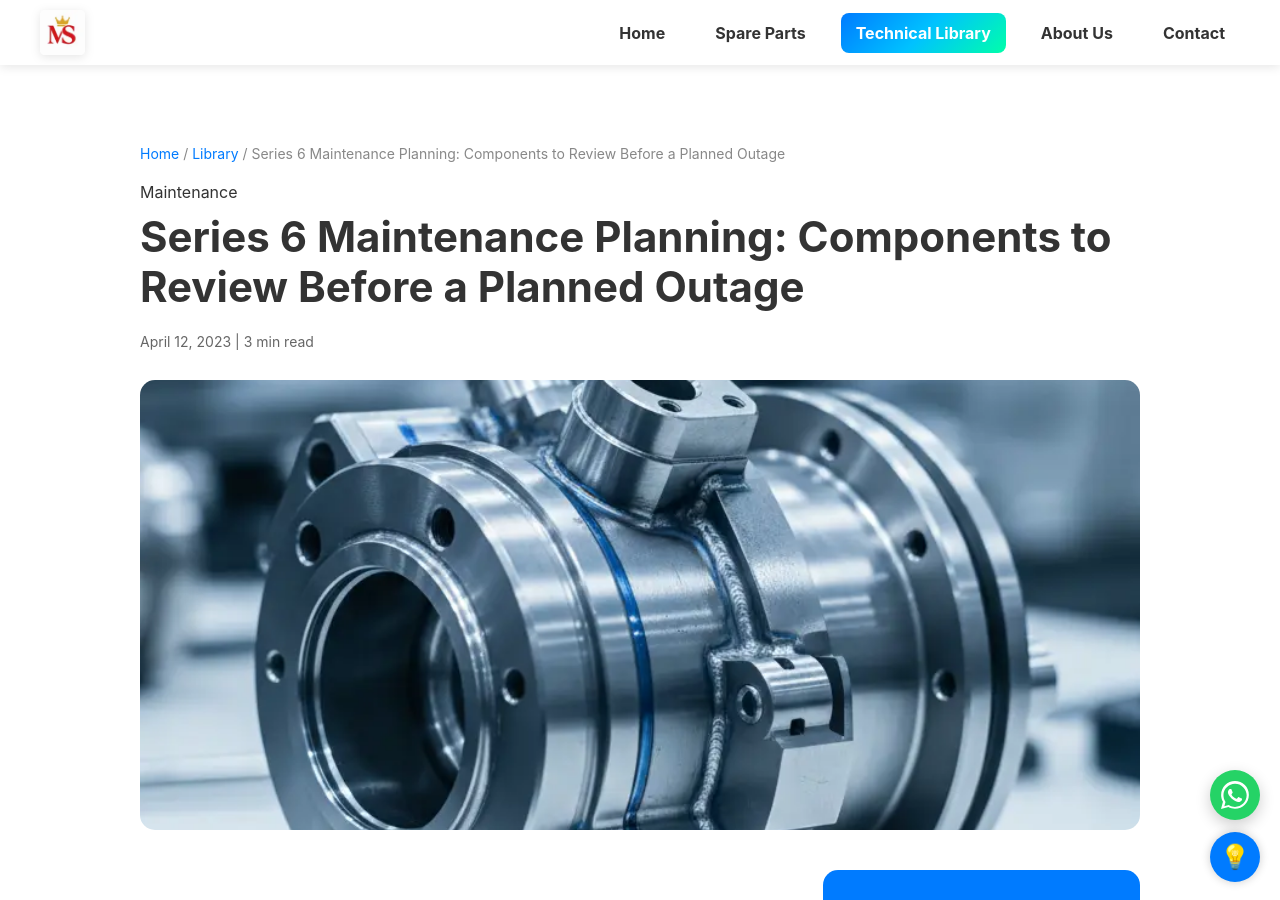
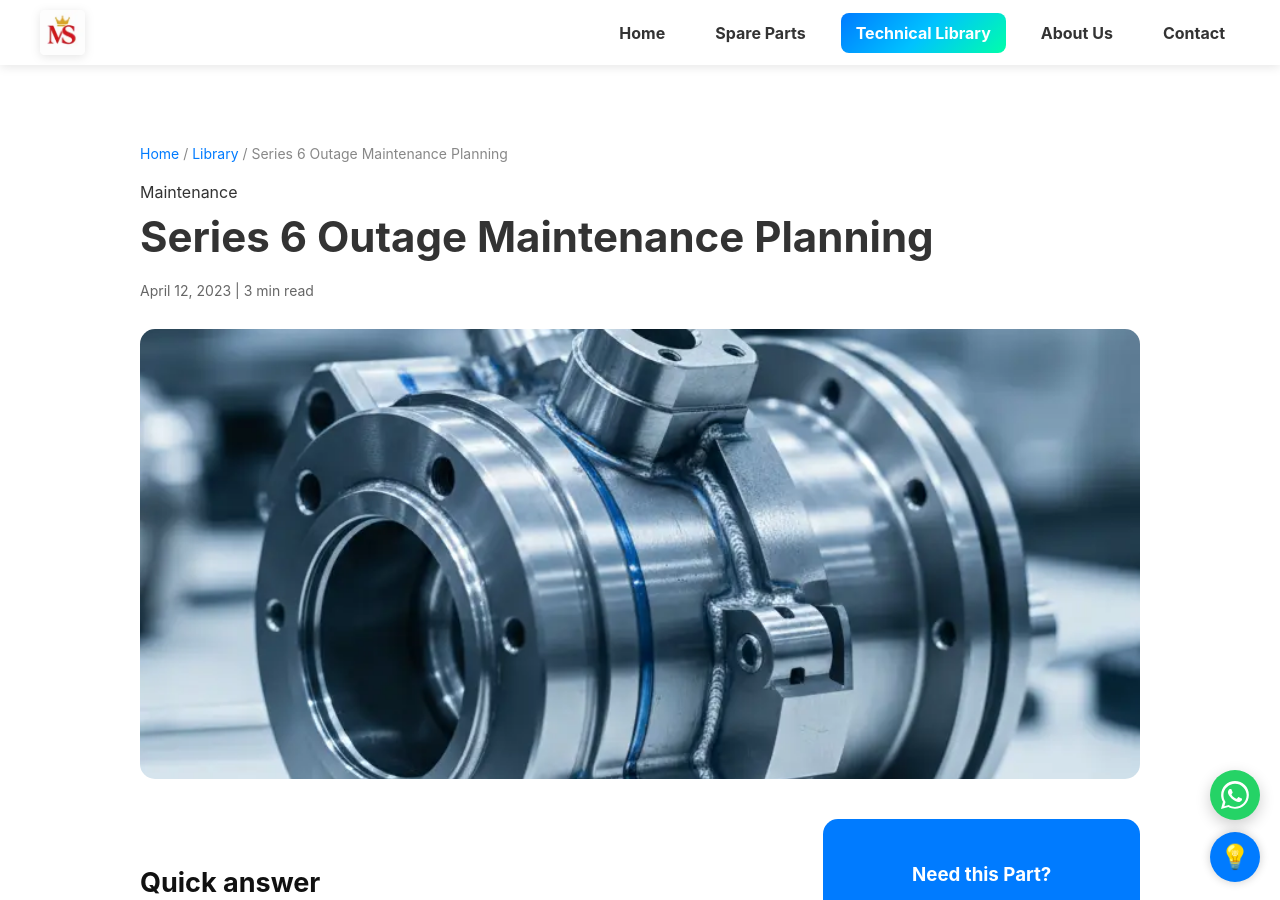
Before and after one commit to Khisal786/Mega-Solutions-UAE, a Jekyll site: the page built from _posts/2023-04-12-technical-reliability-series-6-components.md, in a window 1280 px wide and 900 px high. Built offline with Jekyll 4.4.1, drawn with Linux system fonts in a browser that asks for light colours.

Commit message:
Update title for Series 6 maintenance planning post

```diff
--- a/_posts/2023-04-12-technical-reliability-series-6-components.md
+++ b/_posts/2023-04-12-technical-reliability-series-6-components.md
@@ -1,6 +1,6 @@
 ---
 layout: post
-title: "Series 6 Maintenance Planning: Components to Review Before a Planned Outage"
+title: "Series 6 Outage Maintenance Planning"
 date: 2023-04-12
 last_modified_at: 2026-09-04
 image: /assets/images/blog/jenbacher-series-6-pre-combustion-chamber-reliability.webp
```
